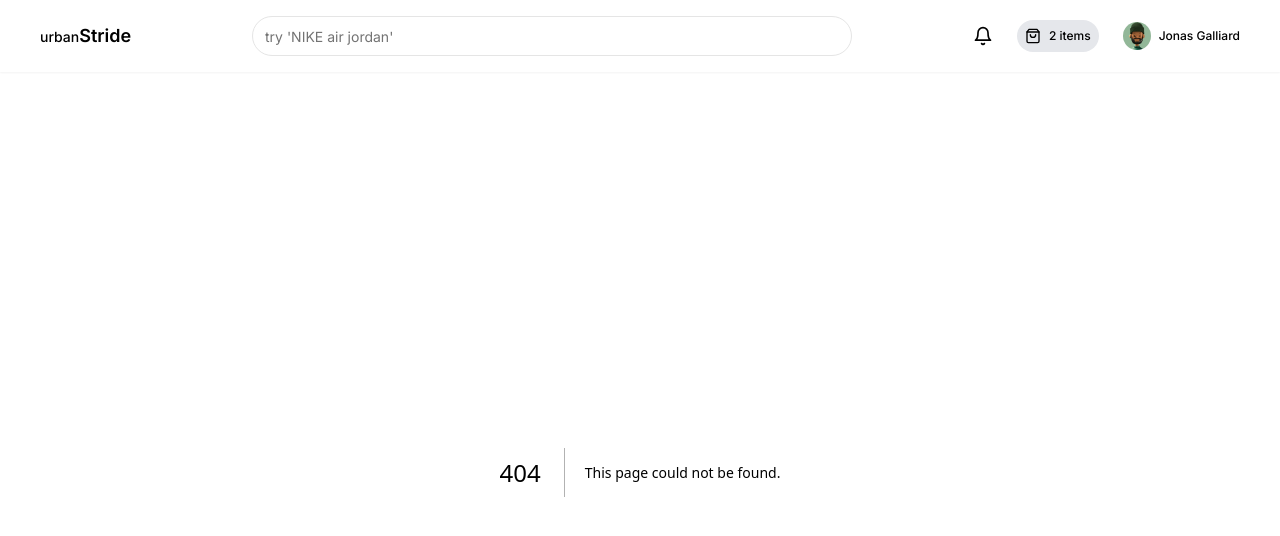
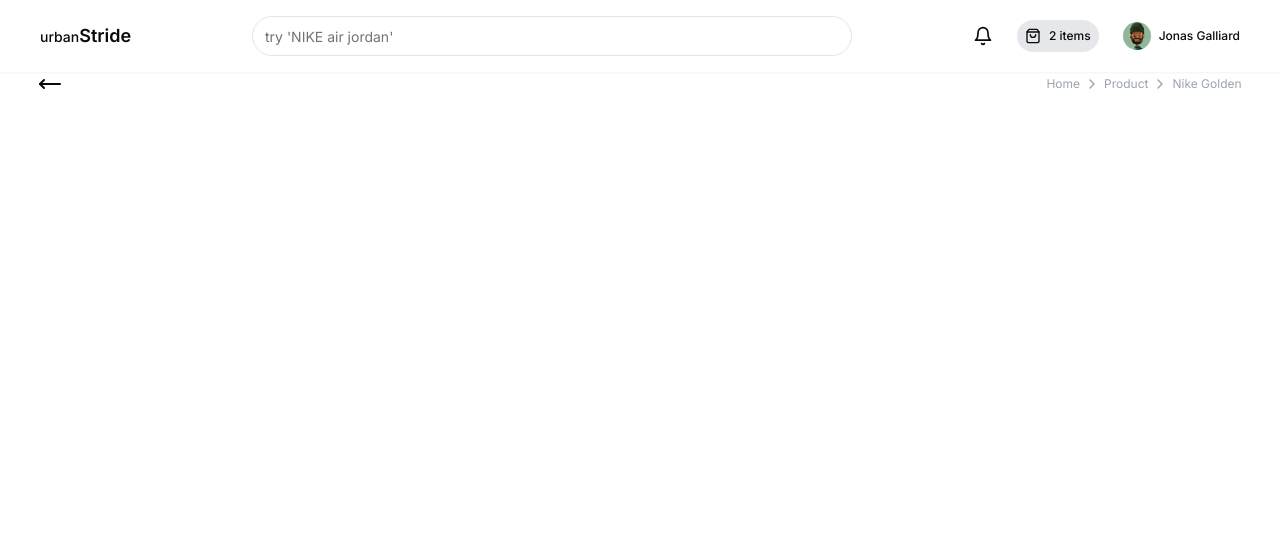
Before and after one commit to youneshajizde/urbanStride-nextjs, a Next.js app: page /details in a window 1280 px wide. Before the commit this address had no page. Shown: the top 536 px of the page. Built offline with nearby package versions, Linux system fonts and the light colour scheme.

Commit message:
Detail page initiated

```diff
--- /dev/null
+++ b/app/details/_components/Paths.jsx
@@ -0,0 +1,19 @@
+import { ChevronRight, MoveLeft } from "lucide-react";
+import React from "react";
+
+function Paths() {
+  return (
+    <div className="flex items-center justify-between">
+      <MoveLeft className="cursor-pointer" />
+      <div>
+        <h3 className="flex items-center gap-1 text-xs text-gray-400 ">
+          <span>Home</span> <ChevronRight className="w-4" />{" "}
+          <span>Product</span> <ChevronRight className="w-4" />
+          <span>Nike Golden</span>
+        </h3>
+      </div>
+    </div>
+  );
+}
+
+export default Paths;
--- /dev/null
+++ b/app/details/page.jsx
@@ -0,0 +1,14 @@
+import { ChevronRight, MoveLeft } from "lucide-react";
+import React from "react";
+import Image from "next/image";
+import product from "../_images/p-2.webp";
+import Paths from "./_components/Paths";
+function page() {
+  return (
+    <main className="w-[94%] mx-auto ">
+      <Paths />
+    </main>
+  );
+}
+
+export default page;
```
